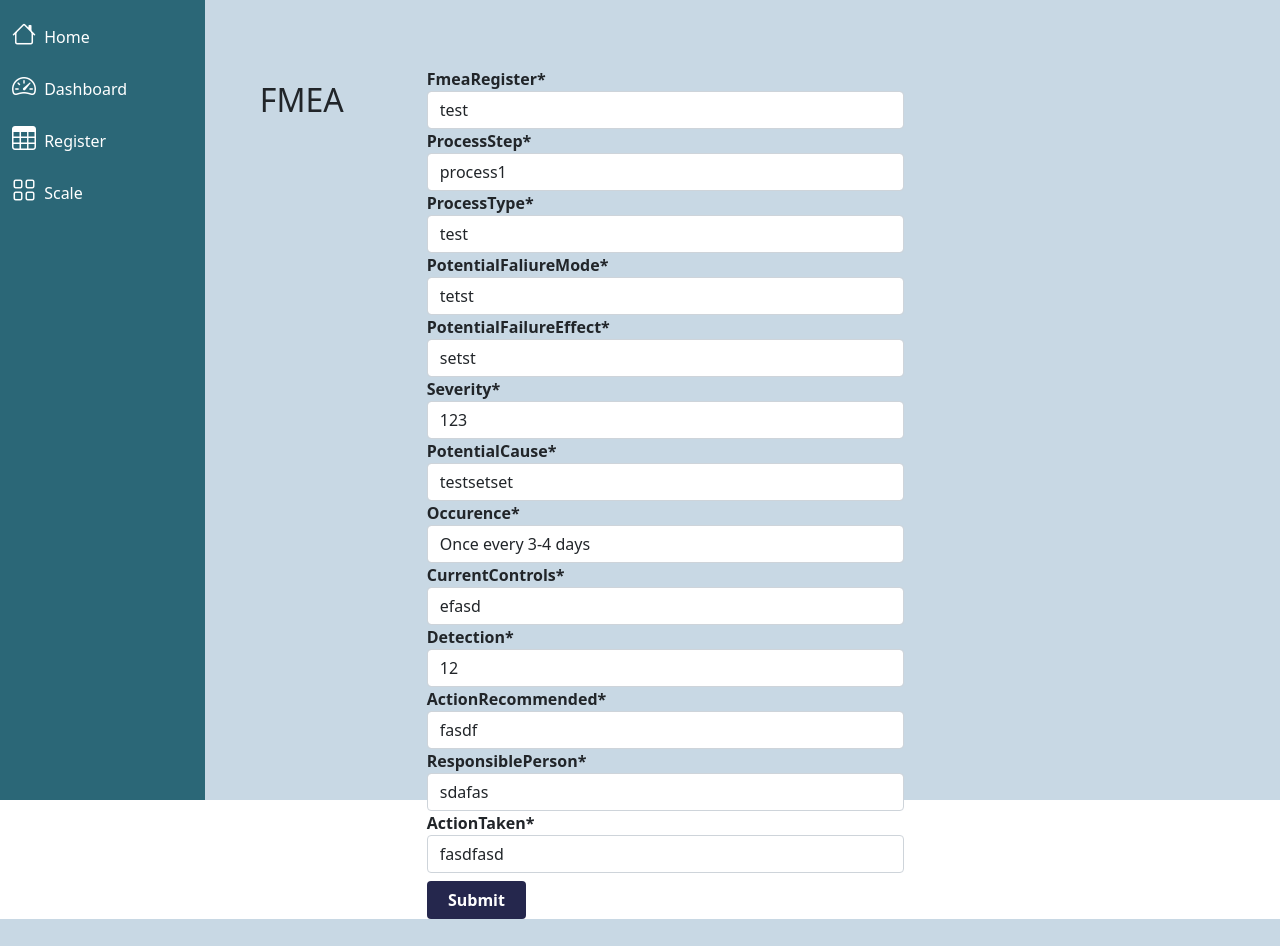
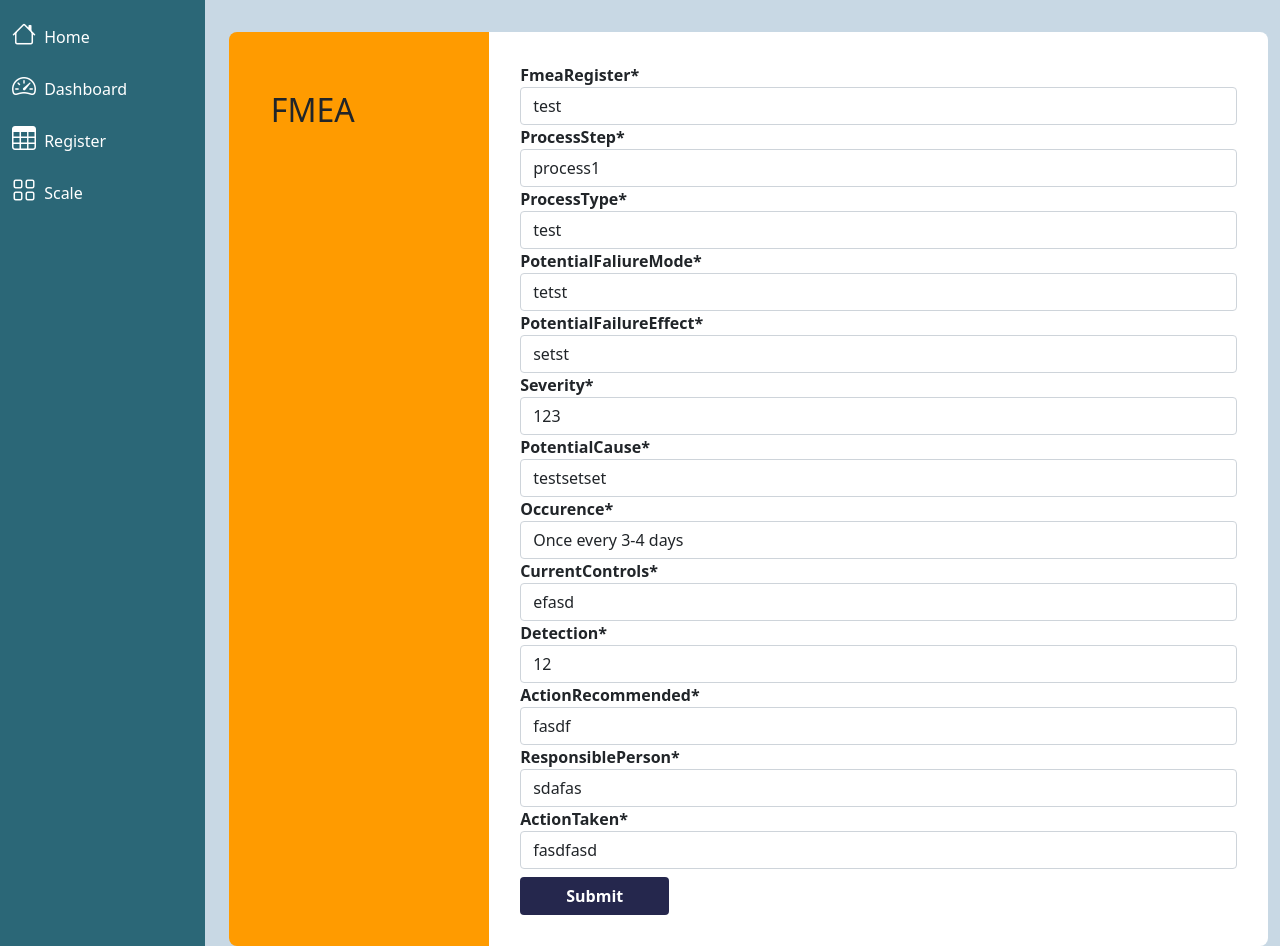
Before and after one commit to Gokukrish/fmeams, a Django app: page /fmea/update/1 in a window 1280 px wide. Shown: the part 72-1018 px from the top of the page. Before the commit the page ends 991 px from the top, so only its background shows below. Run offline with Django 3.2, Linux system fonts and the light colour scheme; data comes from the database, SQL or seed files in the repository; some libraries are stand-ins or nearby versions.

Commit message:
edit page altered

```diff
--- a/fmea_form/templates/update_view.html
+++ b/fmea_form/templates/update_view.html
@@ -2,17 +2,17 @@
 {% load crispy_forms_tags %}
 {% block content %}
 <br>
-<div class="container contact">
+<div class="container mt-2">
 
 <div class="row">
-<div class="col-md-3 col-lg-2">
+<div class="col-md-4 col-lg-3 left-form">
     <div class="contact-info">
 
         <h2>FMEA</h2>
 
     </div>
 </div>
-<div class="col-md-9 col-lg-6">
+<div class="col-md-8 col-lg-9 right-form">
     <div class="contact-form">
         <form method="POST" action="">
             {% csrf_token %}
```
